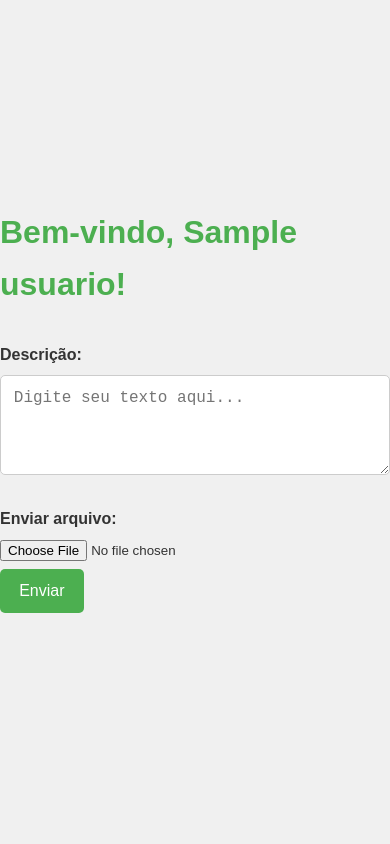
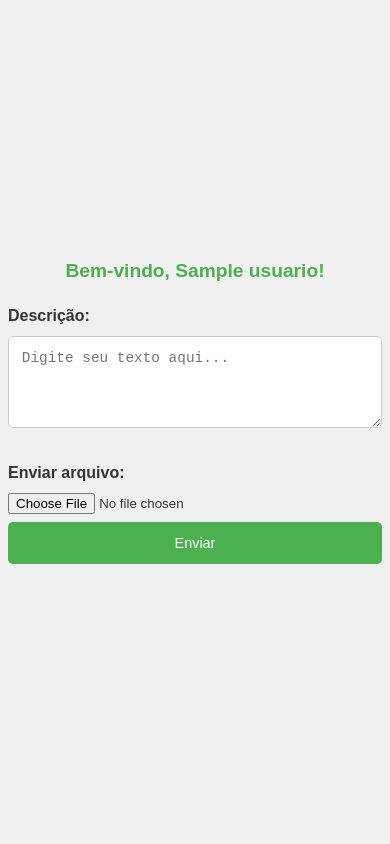
Before and after one commit to Leonardo-Maximo-de-Souza/SistPerto, a Django app: template core/templates/tela_perfil.html in a window 390 px wide. Run offline with Django 5.2, Linux system fonts and the light colour scheme; the template is opened without the code that fills it: values that come from a table or form of the project are taken from there, others are empty; tables that the repository leaves empty hold one stand-in row (values such as "Sample post").

Commit message:
ajustes perfil

```diff
--- a/core/static/perfil.css
+++ b/core/static/perfil.css
@@ -14,11 +14,13 @@ body {
     align-items: center;
     justify-content: center;
     min-height: 100vh;
+    padding: 1rem;
 }
 
 h1 {
     color: #4caf50;
     margin-bottom: 2rem;
+    text-align: center;
 }
 
 .form-group {
@@ -67,3 +69,38 @@ button {
 button:hover {
     background-color: #45a049;
 }
+
+/* Estilo responsivo para telas menores */
+@media (max-width: 768px) {
+    body {
+        padding: 0.5rem;
+    }
+
+    .form-group {
+        width: 100%;
+    }
+
+    h1 {
+        font-size: 1.5rem;
+        margin-bottom: 1.5rem;
+    }
+
+    button {
+        width: 100%;
+    }
+}
+
+@media (max-width: 480px) {
+    h1 {
+        font-size: 1.2rem;
+        margin-bottom: 1rem;
+    }
+
+    textarea {
+        font-size: 0.9rem;
+    }
+
+    button {
+        font-size: 0.9rem;
+    }
+}
```
